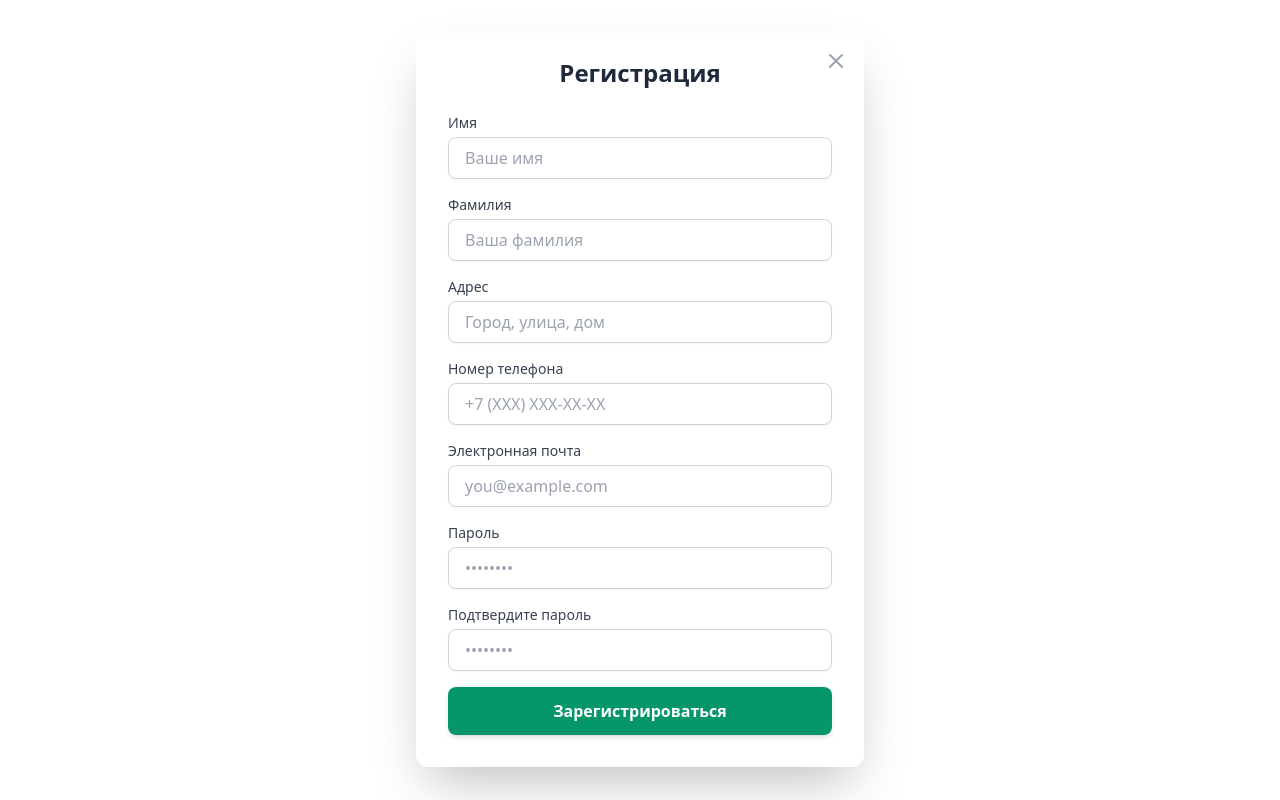
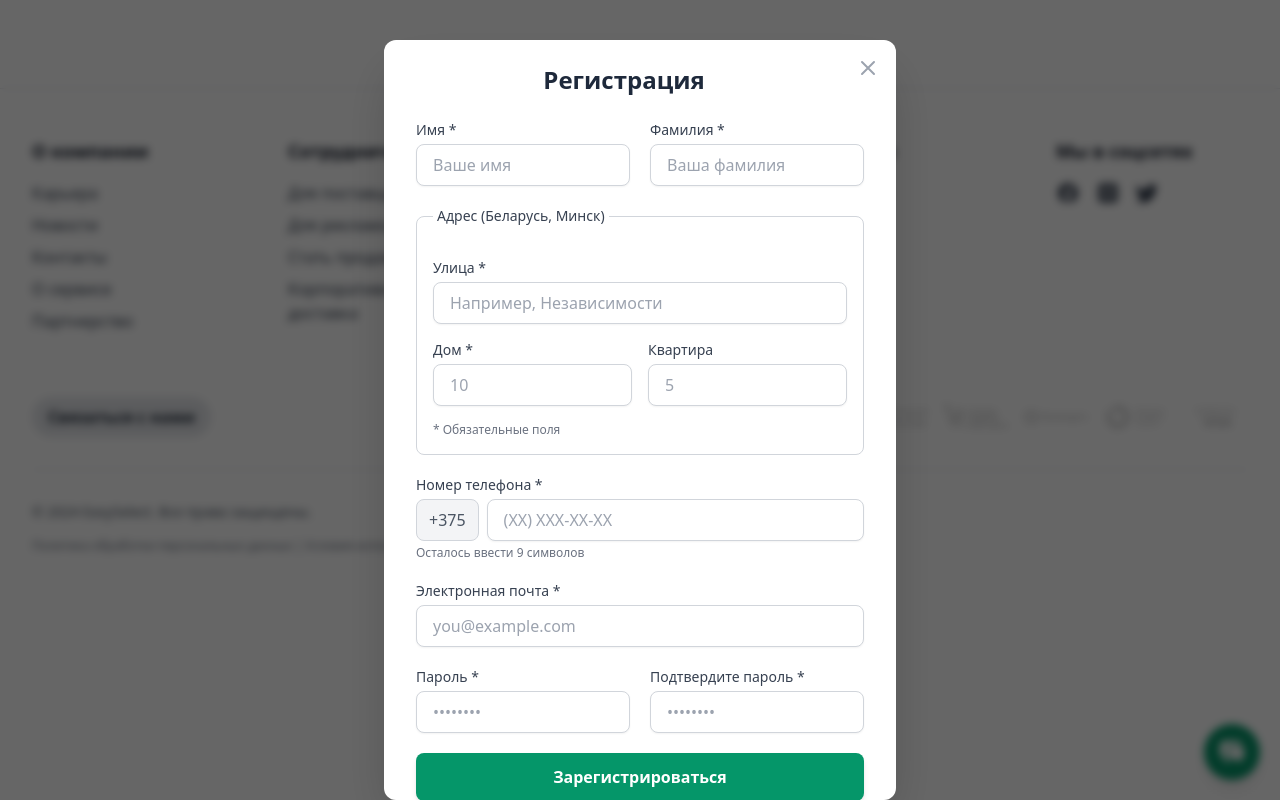
Before and after one commit to isstep/vue-EasySelect, a Vue app: page /register in a window 1280 px wide. Built offline with nearby package versions, Linux system fonts and the light colour scheme.

Commit message:
feat: addnew visual with confirm registration

```diff
--- a/package.json
+++ b/package.json
@@ -21,6 +21,7 @@
     "flowbite-vue": "^0.1.6",
     "jwt-decode": "^4.0.0",
     "lodash.debounce": "^4.0.8",
+    "maska": "^3.1.1",
     "moment": "^2.30.1",
     "pinia": "^2.2.4",
     "pixi.js": "^8.4.0",
@@ -28,6 +29,7 @@
     "vue": "^3.4.29",
     "vue-google-autocomplete": "^1.1.4",
     "vue-router": "^4.4.3",
+    "vue-toastification": "^2.0.0-rc.5",
     "vue3-carousel": "^0.3.4"
   },
   "devDependencies": {
@@ -40,7 +42,6 @@
     "eslint-plugin-vue": "^9.23.0",
     "postcss": "^8.4.41",
     "prettier": "^3.2.5",
-    "sass-embedded": "^1.78.0",
     "tailwindcss": "^3.4.9",
     "vite": "^5.3.1"
   }
--- a/src/components/HeaderMain.vue
+++ b/src/components/HeaderMain.vue
@@ -163,7 +163,7 @@ watch(router.currentRoute, () => {
     >
       <div class="flex items-center justify-between max-w-7xl mx-auto px-4 sm:px-6 lg:px-8 text-sm">
         <span class="text-gray-600 flex items-center gap-2">
-          <img class="h-4 w-4" src="/public/123.svg" alt="Location" />
+          <img class="h-4 w-4" src="/123.svg" alt="Location" />
           <span class="text-blue-600 font-medium hover:underline cursor-pointer"
             >Укажите адрес</span
           >
--- a/src/main.js
+++ b/src/main.js
@@ -30,7 +30,7 @@ const routes = [
   { path: '/product/:id', name: 'ProductPage', component: ProductPage, props: true },
   { path: '/confirmation', name: 'ConfirmationPage', component: ConfirmationPage,  meta: { hideHeader: true, hideFooter: true }},
   { path: '/register', name: 'RegisterPage', component: RegisterPage, meta: { hideHeader: true } },
-  { path: '/succses/',name: 'SuccessPage',component: SuccessPage, meta: { hideHeader: true, hideFooter: true } },
+  { path: '/success/',name: 'SuccessPage',component: SuccessPage, meta: { hideHeader: true, hideFooter: true } },
   { path: '/', name: '', component: HomePage, meta: { hideHeader: false } },
   { path: '/favorites', name: 'favorites', component: FavoritePage, meta: { hideHeader: false } },
   { path: '/login', name: 'login', component: LoginComponent, meta: { hideHeader: true } },
--- a/src/pages/RegisterPage.vue
+++ b/src/pages/RegisterPage.vue
@@ -1,31 +1,110 @@
 <script setup>
-import { ref } from 'vue'
+import { ref, computed } from 'vue'
 import { useRouter } from 'vue-router'
 import axios from 'axios'
 
 const firstName = ref('')
 const lastName = ref('')
-const address = ref('')
-const phoneNumber = ref('')
 const email = ref('')
 const password = ref('')
 const confirmPassword = ref('')
 const isLoading = ref(false)
 
+const country = 'Беларусь'
+const city = 'Минск'
+const phoneCode = '+375'
+const targetPhoneLength = 9
+
+const street = ref('')
+const houseNumber = ref('')
+const apartmentNumber = ref('')
+const phoneRest = ref('')
+
 const router = useRouter()
 
+const passwordMismatchError = ref(false)
+const streetError = ref(false)
+const houseNumberError = ref(false)
+const phoneRestError = ref(false)
+const genericApiError = ref('')
+
+const fullAddress = computed(() => {
+  let addr = `${country}, г. ${city}, ул. ${street.value}, д. ${houseNumber.value}`
+  if (apartmentNumber.value) {
+    addr += `, кв. ${apartmentNumber.value}`
+  }
+  return addr.replace(/,\s*$/, '').trim()
+})
+
+const cleanedPhoneRest = computed(() => phoneRest.value.replace(/\D/g, ''))
+
+const fullPhoneNumber = computed(() => {
+  if (cleanedPhoneRest.value) {
+    return `${phoneCode}${cleanedPhoneRest.value}`
+  }
+  return ''
+})
+
+const phoneCharsInfo = computed(() => {
+  const currentLength = cleanedPhoneRest.value.length;
+  if (currentLength >= targetPhoneLength) {
+    return { text: '✓', remaining: 0, isComplete: true };
+  }
+  const remaining = targetPhoneLength - currentLength;
+  let suffix = 'символов';
+  if (remaining === 1) suffix = 'символ';
+  else if (remaining >= 2 && remaining <= 4) suffix = 'символа';
+  return { text: `Осталось ввести ${remaining} ${suffix}`, remaining: remaining, isComplete: false };
+});
+
+
+const validateInputs = () => {
+  passwordMismatchError.value = false
+  streetError.value = false
+  houseNumberError.value = false
+  phoneRestError.value = false
+  genericApiError.value = ''
+  let hasErrors = false
+
+  if (password.value !== confirmPassword.value) {
+    passwordMismatchError.value = true
+    hasErrors = true
+  }
+
+  if (!street.value) {
+    streetError.value = true
+    hasErrors = true
+  }
+
+  if (!houseNumber.value) {
+    houseNumberError.value = true
+    hasErrors = true
+  }
+
+  if (!phoneRest.value) {
+     phoneRestError.value = true
+     hasErrors = true
+  } else if (cleanedPhoneRest.value.length !== targetPhoneLength) {
+      phoneRestError.value = true
+      hasErrors = true
+  }
+  return !hasErrors
+}
+
 const register = async () => {
-  if (password.value !== confirmPassword.value) {
-    alert('Пароли не совпадают!')
+  if (!validateInputs()) {
     return
   }
+
   isLoading.value = true
+  genericApiError.value = ''
+
   try {
     const response = await axios.post('https://nodejs-server-sfel.onrender.com/signup', {
       firstName: firstName.value,
       lastName: lastName.value,
-      address: address.value,
-      phoneNumber: phoneNumber.value,
+      address: fullAddress.value,
+      phoneNumber: fullPhoneNumber.value,
       email: email.value,
       password: password.value,
       confirmPassword: confirmPassword.value
@@ -35,129 +114,222 @@ const register = async () => {
     router.push('/confirmation')
   } catch (error) {
     console.error('Ошибка при регистрации:', error.response?.data || error.message)
-    alert('Ошибка при регистрации: ' + (error.response?.data.error || error.message))
+    genericApiError.value = error.response?.data?.message || error.response?.data?.error || 'Неизвестная ошибка при регистрации. Попробуйте позже.'
   } finally {
     isLoading.value = false
   }
 }
 
 const close = () => {
-   router.push('/');
+  router.push('/')
 }
-
 </script>
 
 <template>
   <teleport to="body">
     <div
       id="registerModal"
-      class="fixed inset-0 flex z-50 items-center justify-center bg-white/100 backdrop-blur-sm animate-fadeIn"
-      @click.self="close"
+      class="fixed inset-0 z-50 flex items-start sm:items-center justify-center overflow-y-auto py-10 px-4 bg-black/60 backdrop-blur-sm animate-fadeIn"
+      aria-labelledby="registerModalTitle"
+      role="dialog"
+      aria-modal="true"
     >
-      <div class="relative bg-white pt-6 pb-8 px-8 rounded-xl shadow-2xl w-full max-w-md m-4 animate-slideIn">
+      <div
+        class="relative bg-white pt-6 pb-8 px-6 sm:px-8 rounded-xl shadow-2xl w-full max-w-lg m-auto animate-slideIn max-h-[95vh] overflow-y-auto"
+      >
 
-        <router-link
-          to="/"
-          class="absolute top-3 right-3 text-gray-400 hover:text-gray-600 transition-colors focus:outline-none focus:ring-2 focus:ring-gray-400 rounded-full p-1"
-          aria-label="Закрыть и перейти на главную"
-          @click.prevent="close"
+        <button
+          type="button"
+          class="absolute top-3 right-3 text-gray-400 hover:text-gray-600 transition-colors focus:outline-none focus:ring-2 focus:ring-gray-400 rounded-full p-1 z-10"
+          aria-label="Закрыть"
+          @click="close"
         >
           <svg xmlns="http://www.w3.org/2000/svg" class="h-6 w-6" fill="none" viewBox="0 0 24 24" stroke="currentColor" stroke-width="2">
             <path stroke-linecap="round" stroke-linejoin="round" d="M6 18L18 6M6 6l12 12" />
           </svg>
-        </router-link>
+        </button>
 
-        <h2 class="text-2xl font-semibold text-slate-800 mb-6 text-center">
+        <h2 id="registerModalTitle" class="text-2xl font-semibold text-slate-800 mb-6 text-center pr-8">
           Регистрация
         </h2>
 
-        <form @submit.prevent="register" class="space-y-4">
+        <form @submit.prevent="register" class="space-y-4 sm:space-y-5">
+          <div class="grid grid-cols-1 sm:grid-cols-2 gap-4 sm:gap-5">
             <div>
-            <label for="firstName" class="block text-sm font-medium text-gray-700 mb-1">Имя</label>
+              <label for="firstName" class="block text-sm font-medium text-gray-700 mb-1">Имя *</label>
               <input
                 type="text"
                 id="firstName"
                 v-model="firstName"
                 placeholder="Ваше имя"
-              class="w-full px-4 py-2 border border-gray-300 rounded-lg transition duration-150 ease-in-out focus:outline-none focus:ring-2 focus:border-emerald-500 focus:ring-emerald-500 shadow-sm placeholder-gray-400"
+                class="w-full px-4 py-2 border rounded-lg transition duration-150 ease-in-out focus:outline-none focus:ring-2 shadow-sm placeholder-gray-400 border-gray-300 focus:border-emerald-500 focus:ring-emerald-500"
                 required
+                autocomplete="given-name"
               />
             </div>
-
             <div>
-            <label for="lastName" class="block text-sm font-medium text-gray-700 mb-1">Фамилия</label>
+              <label for="lastName" class="block text-sm font-medium text-gray-700 mb-1">Фамилия *</label>
               <input
                 type="text"
                 id="lastName"
                 v-model="lastName"
                 placeholder="Ваша фамилия"
+                class="w-full px-4 py-2 border rounded-lg transition duration-150 ease-in-out focus:outline-none focus:ring-2 shadow-sm placeholder-gray-400 border-gray-300 focus:border-emerald-500 focus:ring-emerald-500"
+                required
+                autocomplete="family-name"
+              />
+            </div>
+          </div>
+
+          <fieldset class="border border-gray-300 p-4 rounded-lg space-y-4">
+            <legend class="text-sm font-medium text-gray-700 px-1">Адрес ({{ country }}, {{ city }})</legend>
+            <div>
+              <label for="street" class="block text-sm font-medium text-gray-700 mb-1">Улица *</label>
+              <input
+                type="text"
+                id="street"
+                v-model="street"
+                placeholder="Например, Независимости"
+                class="w-full px-4 py-2 border rounded-lg transition duration-150 ease-in-out focus:outline-none focus:ring-2 shadow-sm placeholder-gray-400"
+                :class="[
+                  streetError
+                    ? 'border-red-500 focus:border-red-500 focus:ring-red-500'
+                    : 'border-gray-300 focus:border-emerald-500 focus:ring-emerald-500'
+                ]"
+                required
+                autocomplete="address-line1"
+                aria-invalid="streetError"
+                aria-describedby="street-error"
+              />
+              <p v-if="streetError" id="street-error" class="mt-1 text-xs text-red-600">Поле Улица обязательно.</p>
+            </div>
+            <div class="grid grid-cols-1 sm:grid-cols-2 gap-4">
+              <div>
+                <label for="houseNumber" class="block text-sm font-medium text-gray-700 mb-1">Дом *</label>
+                <input
+                  type="text"
+                  id="houseNumber"
+                  v-model="houseNumber"
+                  placeholder="10"
+                  class="w-full px-4 py-2 border rounded-lg transition duration-150 ease-in-out focus:outline-none focus:ring-2 shadow-sm placeholder-gray-400"
+                  :class="[
+                    houseNumberError
+                      ? 'border-red-500 focus:border-red-500 focus:ring-red-500'
+                      : 'border-gray-300 focus:border-emerald-500 focus:ring-emerald-500'
+                  ]"
+                  required
+                  autocomplete="address-line2"
+                  aria-invalid="houseNumberError"
+                  aria-describedby="house-error"
+                />
+                 <p v-if="houseNumberError" id="house-error" class="mt-1 text-xs text-red-600">Поле Дом обязательно.</p>
+              </div>
+              <div>
+                <label for="apartmentNumber" class="block text-sm font-medium text-gray-700 mb-1">Квартира</label>
+                <input
+                  type="text"
+                  id="apartmentNumber"
+                  v-model="apartmentNumber"
+                  placeholder="5"
                   class="w-full px-4 py-2 border border-gray-300 rounded-lg transition duration-150 ease-in-out focus:outline-none focus:ring-2 focus:border-emerald-500 focus:ring-emerald-500 shadow-sm placeholder-gray-400"
+                  autocomplete="address-line3"
+                />
+              </div>
+            </div>
+            <p class="text-xs text-gray-500">* Обязательные поля</p>
+          </fieldset>
+
+          <div>
+            <label for="phoneRest" class="block text-sm font-medium text-gray-700 mb-1">Номер телефона *</label>
+            <div class="flex items-center space-x-2">
+              <span class="flex-shrink-0 px-3 py-2 border border-gray-300 rounded-lg bg-gray-100 text-gray-600 whitespace-nowrap">{{ phoneCode }}</span>
+              <input
+                type="tel"
+                id="phoneRest"
+                v-model="phoneRest"
+                placeholder="(XX) XXX-XX-XX"
+                inputmode="numeric"
+                maxlength="9"
+                class="flex-grow min-w-0 px-4 py-2 border rounded-lg transition duration-150 ease-in-out focus:outline-none focus:ring-2 shadow-sm placeholder-gray-400"
+                :class="[
+                  phoneRestError
+                    ? 'border-red-500 focus:border-red-500 focus:ring-red-500'
+                    : 'border-gray-300 focus:border-emerald-500 focus:ring-emerald-500'
+                ]"
                 required
+                autocomplete="tel-national"
+                aria-invalid="phoneRestError"
+                aria-describedby="phone-error phone-hint"
               />
             </div>
 
-          <div>
-            <label for="address" class="block text-sm font-medium text-gray-700 mb-1">Адрес</label>
-            <input
-              type="text"
-              id="address"
-              v-model="address"
-              placeholder="Город, улица, дом"
-              class="w-full px-4 py-2 border border-gray-300 rounded-lg transition duration-150 ease-in-out focus:outline-none focus:ring-2 focus:border-emerald-500 focus:ring-emerald-500 shadow-sm placeholder-gray-400"
-              required
-            />
+            <p v-if="phoneRestError" id="phone-error" class="mt-1 text-xs text-red-600">
+              Требуется ввести ровно {{ targetPhoneLength }} цифр номера телефона.
+            </p>
+
+             <p v-if="!phoneRestError" id="phone-hint" class="text-xs mt-1" :class="phoneCharsInfo.isComplete ? 'text-green-600' : 'text-gray-500'">
+               {{ phoneCharsInfo.text }}
+             </p>
+             <p v-if="!phoneRestError && !phoneRest.value" class="text-xs text-gray-500 mt-1">
+             </p>
           </div>
 
           <div>
-            <label for="phoneNumber" class="block text-sm font-medium text-gray-700 mb-1">Номер телефона</label>
-            <input
-              type="tel"
-              id="phoneNumber"
-              v-model="phoneNumber"
-              placeholder="+7 (XXX) XXX-XX-XX"
-              class="w-full px-4 py-2 border border-gray-300 rounded-lg transition duration-150 ease-in-out focus:outline-none focus:ring-2 focus:border-emerald-500 focus:ring-emerald-500 shadow-sm placeholder-gray-400"
-              required
-            />
-          </div>
-
-          <div>
-            <label for="email" class="block text-sm font-medium text-gray-700 mb-1">Электронная почта</label>
+            <label for="email" class="block text-sm font-medium text-gray-700 mb-1">Электронная почта *</label>
             <input
               type="email"
               id="email"
               v-model="email"
               placeholder="you@example.com"
-              class="w-full px-4 py-2 border border-gray-300 rounded-lg transition duration-150 ease-in-out focus:outline-none focus:ring-2 focus:border-emerald-500 focus:ring-emerald-500 shadow-sm placeholder-gray-400"
+              class="w-full px-4 py-2 border rounded-lg transition duration-150 ease-in-out focus:outline-none focus:ring-2 shadow-sm placeholder-gray-400 border-gray-300 focus:border-emerald-500 focus:ring-emerald-500"
               required
-              autocomplete="username"
+              autocomplete="email"
             />
           </div>
 
+         <div class="grid grid-cols-1 sm:grid-cols-2 gap-4 sm:gap-5">
             <div>
-            <label for="password" class="block text-sm font-medium text-gray-700 mb-1">Пароль</label>
+              <label for="password" class="block text-sm font-medium text-gray-700 mb-1">Пароль *</label>
               <input
                 type="password"
                 id="password"
                 v-model="password"
                 placeholder="••••••••"
-              class="w-full px-4 py-2 border border-gray-300 rounded-lg transition duration-150 ease-in-out focus:outline-none focus:ring-2 focus:border-emerald-500 focus:ring-emerald-500 shadow-sm placeholder-gray-400"
+                class="w-full px-4 py-2 border rounded-lg transition duration-150 ease-in-out focus:outline-none focus:ring-2 shadow-sm placeholder-gray-400"
+                :class="[
+                  passwordMismatchError
+                    ? 'border-red-500 focus:border-red-500 focus:ring-red-500'
+                    : 'border-gray-300 focus:border-emerald-500 focus:ring-emerald-500'
+                ]"
                 required
                 autocomplete="new-password"
               />
             </div>
-
             <div>
-            <label for="confirmPassword" class="block text-sm font-medium text-gray-700 mb-1">Подтвердите пароль</label>
+              <label for="confirmPassword" class="block text-sm font-medium text-gray-700 mb-1">Подтвердите пароль *</label>
               <input
                 type="password"
                 id="confirmPassword"
                 v-model="confirmPassword"
                 placeholder="••••••••"
-              class="w-full px-4 py-2 border border-gray-300 rounded-lg transition duration-150 ease-in-out focus:outline-none focus:ring-2 focus:border-emerald-500 focus:ring-emerald-500 shadow-sm placeholder-gray-400"
+                class="w-full px-4 py-2 border rounded-lg transition duration-150 ease-in-out focus:outline-none focus:ring-2 shadow-sm placeholder-gray-400"
+                :class="[
+                  passwordMismatchError
+                    ? 'border-red-500 focus:border-red-500 focus:ring-red-500'
+                    : 'border-gray-300 focus:border-emerald-500 focus:ring-emerald-500'
+                ]"
                 required
                 autocomplete="new-password"
+                aria-invalid="passwordMismatchError"
+                aria-describedby="password-match-error"
               />
+              <p v-if="passwordMismatchError" id="password-match-error" class="mt-1 text-xs text-red-600">Пароли не совпадают.</p>
             </div>
+          </div>
+
+          <p v-if="genericApiError" class="text-sm text-red-600 text-center -mb-2 sm:-mb-1">
+              {{ genericApiError }}
+          </p>
 
           <button
             type="submit"
@@ -195,10 +367,23 @@ const close = () => {
   animation: slideIn 0.35s ease-out forwards;
 }
 
+.bg-black\/60 {
+    background-color: rgba(0, 0, 0, 0.6);
+}
+
 .backdrop-blur-sm {
     @supports (backdrop-filter: blur(4px)) {
         backdrop-filter: blur(4px);
     }
+}
+
+input[type=number]::-webkit-inner-spin-button,
+input[type=number]::-webkit-outer-spin-button {
+  -webkit-appearance: none;
+  margin: 0;
+}
+input[type=number] {
+  -moz-appearance: textfield;
 }
 
 button:focus-visible, a:focus-visible {
@@ -212,4 +397,33 @@ button:focus-visible, a:focus-visible {
 input:focus-visible {
     outline: none;
 }
+
+#registerModal > div::-webkit-scrollbar {
+  width: 6px;
+}
+#registerModal > div::-webkit-scrollbar-track {
+  background: transparent;
+}
+#registerModal > div::-webkit-scrollbar-thumb {
+  background-color: theme('colors.gray.400');
+  border-radius: 3px;
+  border: 1px solid theme('colors.white');
+}
+
+.border-red-500 {
+  border-color: theme('colors.red.500');
+}
+.focus\:border-red-500:focus {
+  border-color: theme('colors.red.500');
+}
+.focus\:ring-red-500:focus {
+  --tw-ring-color: theme('colors.red.500');
+   box-shadow: var(--tw-ring-inset) 0 0 0 calc(2px + var(--tw-ring-offset-width)) var(--tw-ring-color);
+}
+.text-red-600 {
+    color: theme('colors.red.600');
+}
+.text-green-600 {
+    color: theme('colors.green.600');
+}
 </style>
--- a/src/pages/SuccessPage.vue
+++ b/src/pages/SuccessPage.vue
@@ -5,84 +5,38 @@ import { useRouter } from 'vue-router'
 const router = useRouter()
 
 onMounted(() => {
- setTimeout(() => {
+  setTimeout(() => {
     router.push('/')
-  }, 2500)
+  }, 1700)
 })
 </script>
 
 <template>
-  <div class="flex min-h-screen items-center justify-center bg-gradient-to-br from-emerald-400 via-green-500 to-teal-600 p-4">
-    <div class="transform transition-all duration-1000 ease-out scale-100 opacity-100 text-center">
-      <svg
-        xmlns="http://www.w3.org/2000/svg"
-        class="mx-auto mb-4 h-20 w-20 text-white animate-pulse-grow"
-        fill="none"
-        viewBox="0 0 24 24"
-        stroke="currentColor"
-        stroke-width="1.5"
-      >
-        <path stroke-linecap="round" stroke-linejoin="round" d="M9 12l2 2 4-4m6 2a9 9 0 11-18 0 9 9 0 0118 0z" />
-      </svg>
-      <h1 class="animate-slide-in-text text-4xl font-extrabold text-white [text-shadow:1px_1px_3px_rgba(0,0,0,0.2)] sm:text-5xl md:text-6xl">
-        Почта подтверждена!
-      </h1>
-      <p class="mt-3 text-lg text-white/80 opacity-0 animate-fade-in-delay">
-        Перенаправляем на главную...
-      </p>
+  <div class="flex justify-center items-center h-[80vh] bg-gradient-to-br">
+    <div class="text-center">
+      <h1 class="text-6xl font-bold text-green-600 animate-easy-select">Почта подтверждена</h1>
     </div>
   </div>
+  <router-link to="/"> </router-link>
 </template>
 
 <style scoped>
-@keyframes pulseGrow {
-  0%, 100% {
-    transform: scale(1);
-    opacity: 0.8;
+@keyframes easySelectAnimation {
+  0% {
+    opacity: 0;
+    transform: translateX(-100px);
   }
   50% {
-    transform: scale(1.15);
+    opacity: 0.5;
+    transform: translateX(10px);
+  }
+  100% {
     opacity: 1;
+    transform: translateX(0);
   }
 }
 
-.animate-pulse-grow {
-  animation: pulseGrow 1.8s ease-in-out infinite;
+.animate-easy-select {
+  animation: easySelectAnimation 1.5s ease-in-out forwards;
 }
-
-@keyframes slideInText {
-  0% {
-    opacity: 0;
-    transform: translateY(30px) scale(0.95);
-  }
-  100% {
-    opacity: 1;
-    transform: translateY(0) scale(1);
-  }
-}
-
-.animate-slide-in-text {
-  animation: slideInText 0.8s cubic-bezier(0.25, 0.46, 0.45, 0.94) 0.2s forwards;
-  opacity: 0;
-}
-
-
-@keyframes fadeInDelay {
-  0% {
-    opacity: 0;
-  }
-  60% {
-    opacity: 0;
-  }
-  100% {
-    opacity: 1;
-  }
-}
-
-.animate-fade-in-delay {
-  animation: fadeInDelay 1.5s ease-in forwards;
-   animation-delay: 0.6s;
-   opacity: 0;
-}
-
 </style>
```
Also changed, not shown: 1 other file (tests, documents, lock files or other folders). Lines whose indentation alone changed are shown as unchanged.
